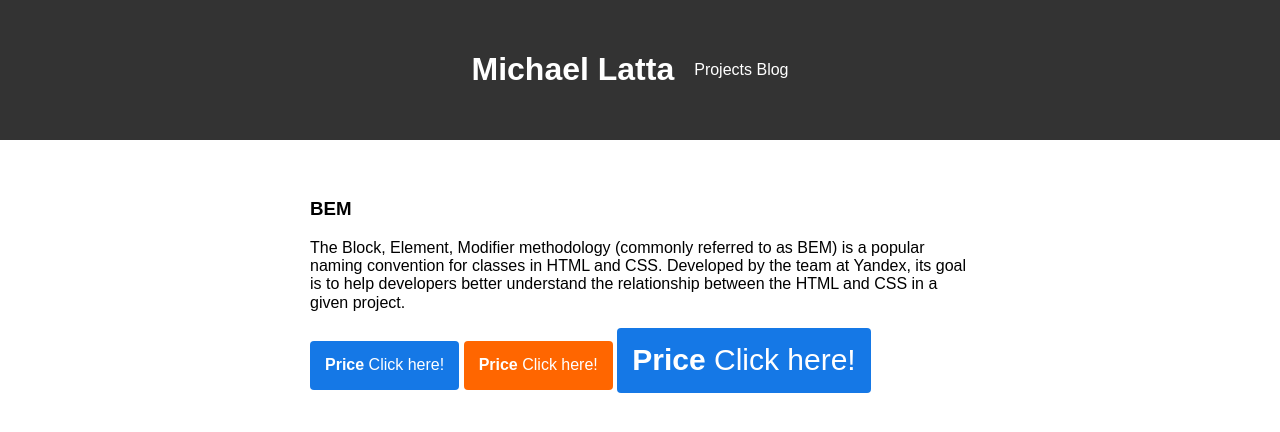
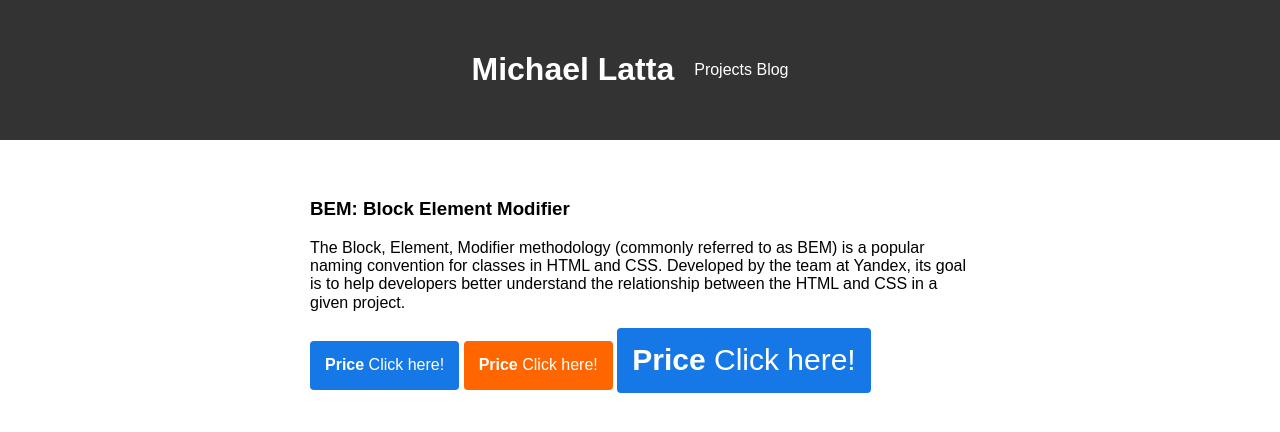
Before and after one commit to michaellatta/michaellatta.github.io, a Jekyll site: the page built from projects/bem/index.html, in a window 1280 px wide. Shown: the top 432 px of the page. Built offline with Jekyll 4.4.1, drawn with Linux system fonts in a browser that asks for light colours.

```diff
--- a/projects/bem/index.html
+++ b/projects/bem/index.html
@@ -4,7 +4,7 @@ title: Project 4 - BEM
 ---
 
 <section>
-  <h3>BEM</h3>
+  <h3>BEM: Block Element Modifier</h3>
   <p>The Block, Element, Modifier methodology (commonly referred to as BEM) is a popular naming convention for classes in HTML and CSS. Developed by the team at Yandex, its goal is to help developers better understand the relationship between the HTML and CSS in a given project.</p>
 
   <button class="button" type="button" name="button">
```
